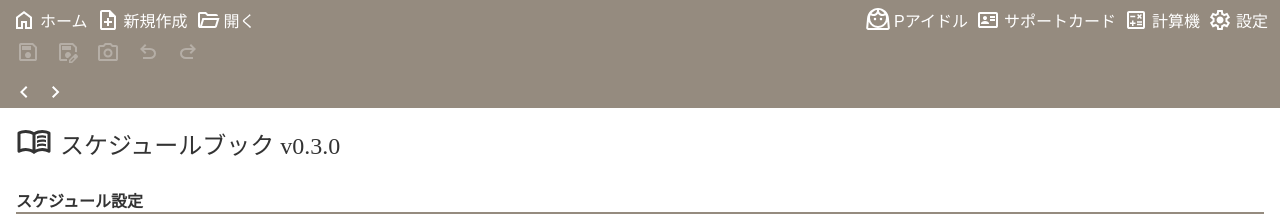
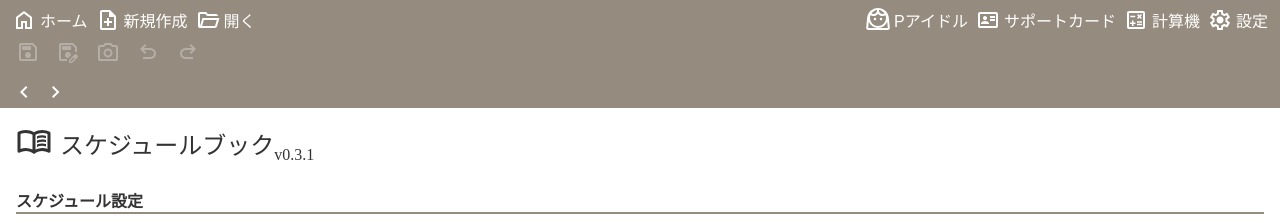
Before and after one commit to easmois2332/schedule-book, a Vue app: page / in a window 1280 px wide. Shown: the top 223 px of the page. Built offline with nearby package versions, Linux system fonts and the light colour scheme.

Commit message:
v0.3.1 build

```diff
--- a/src/consts/appConst.ts
+++ b/src/consts/appConst.ts
@@ -1 +1 @@
-export const appVersion = '0.3.0';
+export const appVersion = 'v0.3.1';
--- a/src/views/HomeView.vue
+++ b/src/views/HomeView.vue
@@ -12,7 +12,7 @@ const emit = defineEmits(['component-change', 'new-schedule-open', 'save-schedul
     <svg xmlns="http://www.w3.org/2000/svg" height="36px" viewBox="0 -960 960 960" width="36px" fill="#333333">
       <path d="M560-564v-68q33-14 67.5-21t72.5-7q26 0 51 4t49 10v64q-24-9-48.5-13.5T700-600q-38 0-73 9.5T560-564Zm0 220v-68q33-14 67.5-21t72.5-7q26 0 51 4t49 10v64q-24-9-48.5-13.5T700-380q-38 0-73 9t-67 27Zm0-110v-68q33-14 67.5-21t72.5-7q26 0 51 4t49 10v64q-24-9-48.5-13.5T700-490q-38 0-73 9.5T560-454ZM260-320q47 0 91.5 10.5T440-278v-394q-41-24-87-36t-93-12q-36 0-71.5 7T120-692v396q35-12 69.5-18t70.5-6Zm260 42q44-21 88.5-31.5T700-320q36 0 70.5 6t69.5 18v-396q-33-14-68.5-21t-71.5-7q-47 0-93 12t-87 36v394Zm-40 118q-48-38-104-59t-116-21q-42 0-82.5 11T100-198q-21 11-40.5-1T40-234v-482q0-11 5.5-21T62-752q46-24 96-36t102-12q58 0 113.5 15T480-740q51-30 106.5-45T700-800q52 0 102 12t96 36q11 5 16.5 15t5.5 21v482q0 23-19.5 35t-40.5 1q-37-20-77.5-31T700-240q-60 0-116 21t-104 59ZM280-494Z"/>
     </svg>
-    <span class="headline-text">スケジュールブック v{{ appVersion }}</span>
+    <span class="headline-text">スケジュールブック</span><span>{{ appVersion }}</span>
   </div>
   <div class="home-view-area">
     <div class="common-headline">
```
Also changed, not shown: 5 other files (tests, documents, lock files or other folders).
